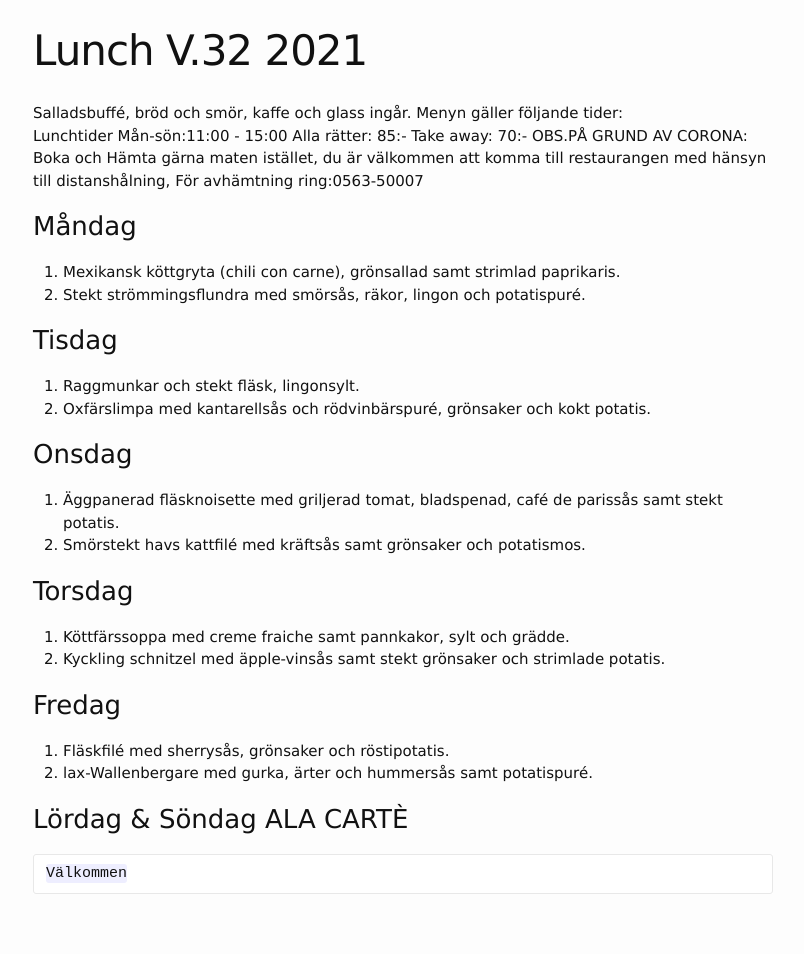
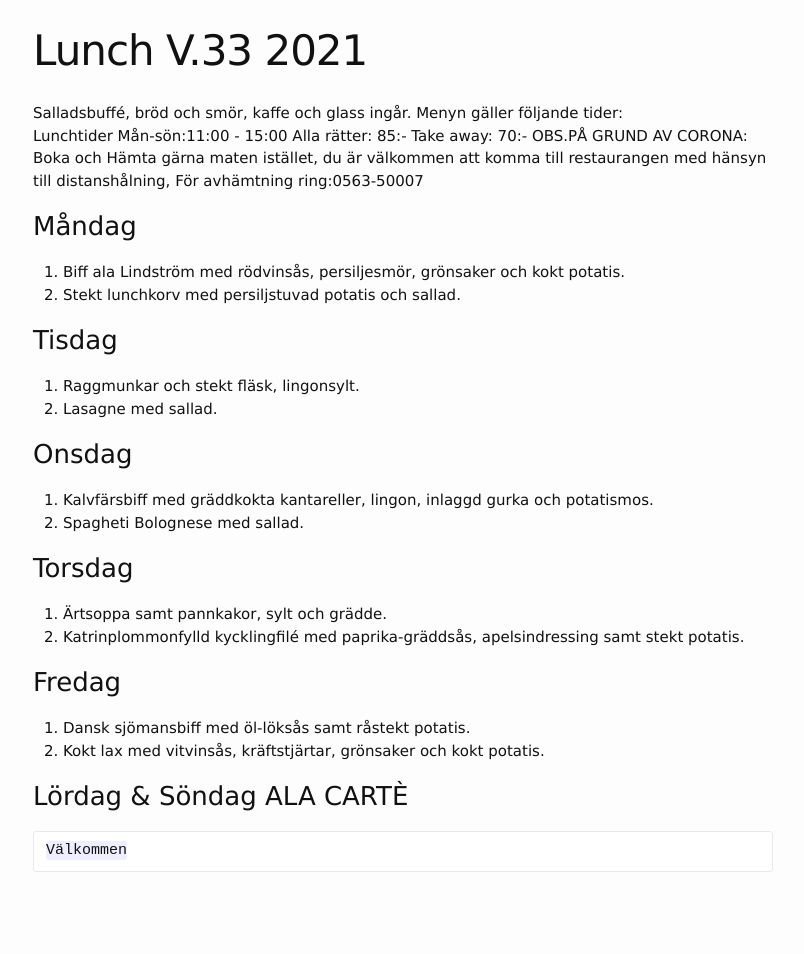
Before and after one commit to FarInn62/farinn62.github.io, a Jekyll site: the page built from lunch.md, in a window 1280 px wide. Shown: the whole page, without its empty margins (237-1041 px from the left). Built offline with Jekyll 4.4.1, drawn with Linux system fonts in a browser that asks for light colours; after the commit the page ends 932 px from its top, so only the background shows below that.

Commit message:
Update lunch.md

```diff
--- a/lunch.md
+++ b/lunch.md
@@ -1,6 +1,6 @@
 ---
 layout: foodmenu
-title: Lunch V.32    2021
+title: Lunch V.33    2021
 permalink: /lunch/
 published: true
 ---
@@ -12,24 +12,24 @@ OBS.PÅ GRUND AV CORONA: Boka och Hämta gärna maten istället, du är välkomm
 
 
 ### Måndag
-1. Mexikansk köttgryta (chili con carne), grönsallad samt strimlad paprikaris.
-2. Stekt strömmingsflundra med smörsås, räkor, lingon och potatispuré.
+1. Biff ala Lindström med rödvinsås, persiljesmör, grönsaker och kokt potatis.
+2. Stekt lunchkorv med persiljstuvad potatis och sallad.
 
 ### Tisdag
 1. Raggmunkar och stekt fläsk, lingonsylt.
-2. Oxfärslimpa med kantarellsås och rödvinbärspuré, grönsaker och kokt potatis.
+2. Lasagne med sallad.
 
 ### Onsdag
-1. Äggpanerad fläsknoisette med griljerad tomat, bladspenad, café de parissås samt stekt potatis.
-2. Smörstekt havs kattfilé med kräftsås samt grönsaker och potatismos.
+1. Kalvfärsbiff med gräddkokta kantareller, lingon, inlaggd gurka och potatismos.
+2. Spagheti Bolognese med sallad.
 
 ### Torsdag
-1. Köttfärssoppa med creme fraiche samt pannkakor, sylt och grädde.
-2. Kyckling schnitzel med äpple-vinsås samt stekt grönsaker och strimlade potatis.
+1. Ärtsoppa samt pannkakor, sylt och grädde.
+2. Katrinplommonfylld kycklingfilé med paprika-gräddsås, apelsindressing samt stekt potatis.
 
 ### Fredag
-1. Fläskfilé med sherrysås, grönsaker och röstipotatis.
-2. lax-Wallenbergare med gurka, ärter och hummersås samt potatispuré.
+1. Dansk sjömansbiff med öl-löksås samt råstekt potatis.
+2. Kokt lax med vitvinsås, kräftstjärtar, grönsaker och kokt potatis.
 
 
 ### Lördag & Söndag ALA CARTÈ
```
